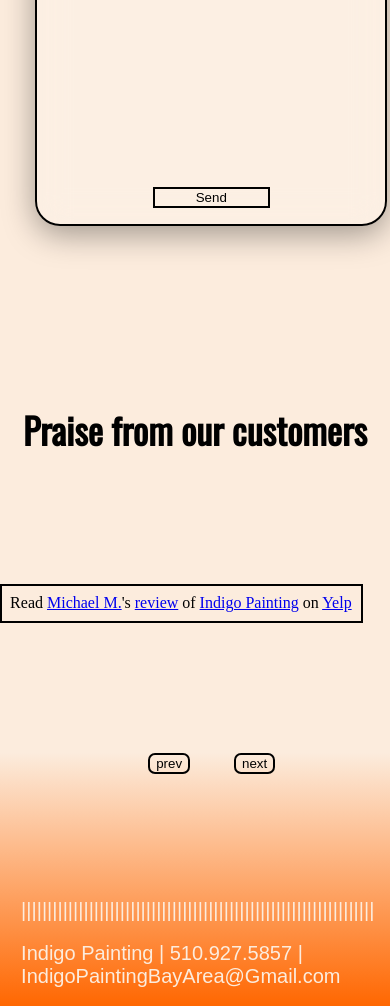
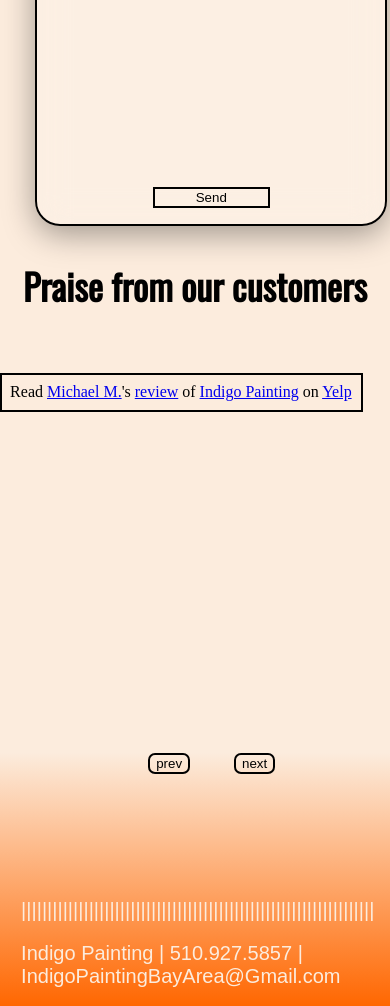
Before and after one commit to abstractjazz/indigo_paint, a plain HTML site: page index.html in a window 390 px wide. Shown: the part 2961-3967 px from the top of the page. Drawn offline with nearby package versions, Linux system fonts and the light colour scheme; no server answers; placeholder pictures from the web are drawn by us; a script that the page names is missing; a web font is replaced by a local one.

Commit message:
awkward review breakpoint fix

```diff
--- a/index.css
+++ b/index.css
@@ -1569,13 +1569,13 @@ margin-left: 1vh;
   }
 
   #testimonial-h1 {
-    margin-top: 25vh;
+    margin-top: 8vh;
   }
 
   .siema {
     position: absolute;
-    top: 35vh;
-    margin-top: 15vh;
+    top: 20vh;
+    margin-top: 5vh;
     /* align-self: center; */
     /* background: rgba(0, 0, 255, 0.125); */
     /* margin-bottom: 2vh; */
```
